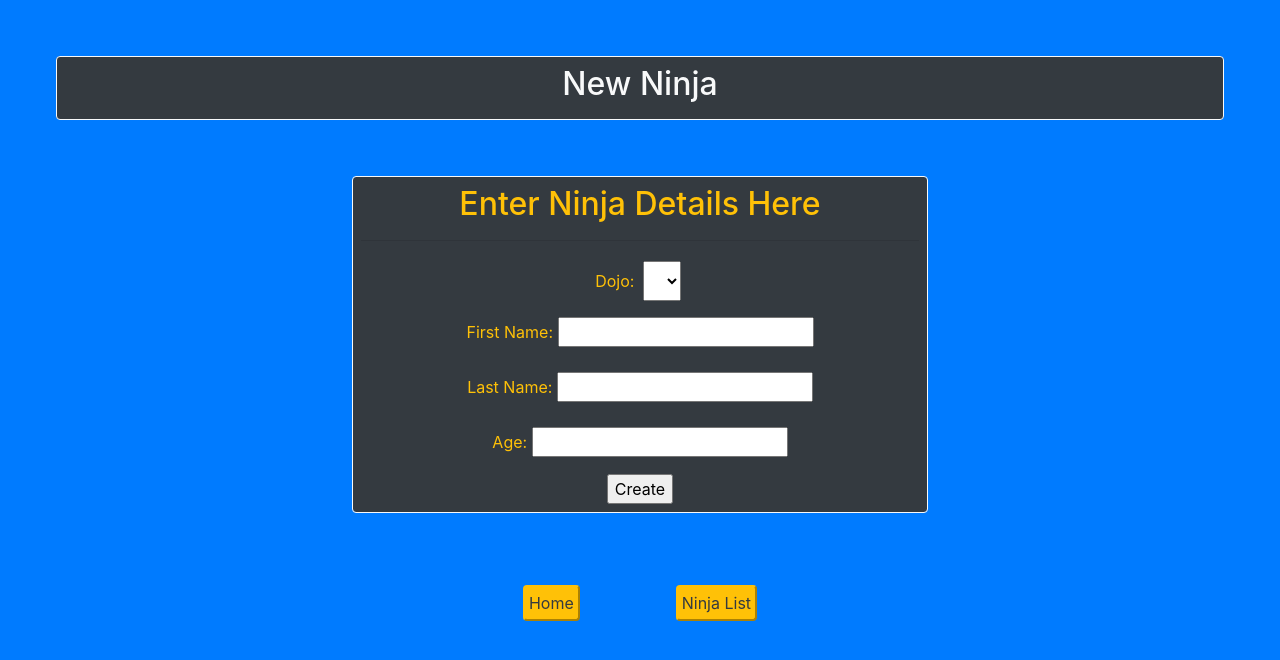
After one commit to cordovalegacy/Dojos_and_Ninjas_CRUD, a Flask app: page /add_ninjas_page in a window 1280 px wide. The commit adds this page. Shown: the top 660 px of the page. Run offline with Flask 2, Linux system fonts and the light colour scheme; lists and menus that the app fills with data are empty.

Commit message:
Almost Done with Full CRUD Moving on to One-To-Many

```diff
--- a/flask_app/controllers/ninjas.py
+++ b/flask_app/controllers/ninjas.py
@@ -7,3 +7,25 @@ def show_ninja_list():
     ninjas = Ninja.display_ninjas()
     print(ninjas)
     return render_template('show_ninja.html', ninja_list = ninjas)
+
+@app.route('/add_ninjas_page')
+def add_ninjas_page():
+    return render_template('ninja.html')
+
+@app.route('/add_ninja', methods = ['POST'])
+def add_ninja():
+    data = {
+        'first_name': request.form['fname'],
+        'last_name' : request.form['lname'],
+        'age': request.form['age']
+    }
+    Ninja.add_ninja(data)
+    return redirect('/show_ninja_list')
+
+@app.route('/edit_ninja/<int:id>')
+def edit_ninja(id):
+    return redirect('/show_ninja_list')
+
+@app.route('/delete_ninja/<int:id>')
+def delete_ninja(id):
+    return redirect('/show_ninja_list')
--- a/flask_app/models/ninja.py
+++ b/flask_app/models/ninja.py
@@ -18,3 +18,8 @@ class Ninja:
         for ninja in results:
             ninjas.append(cls(ninja))
         return ninjas
+
+    @classmethod
+    def add_ninja(cls, data):
+        query = "INSERT INTO ninjas (first_name, last_name, age, created_at, updated_at, dojo_id) VALUES ( %(fname)s, %(lname)s, %(age)s, NOW(), NOW() );"
+        return connectToMySQL('dojos_and_ninjas').query_db(query, data)
--- a/flask_app/templates/dojo.html
+++ b/flask_app/templates/dojo.html
@@ -33,7 +33,7 @@
     </div>
     <footer class="p-3 justify-content-center row">
         <button class="btn-warning p-1 mr-5 rounded"><a href="/show_ninja_list" class="text-dark text-center">Ninja List</a></button>
-        <button class="btn-warning p-1 ml-5 rounded"><a href="/add_ninja" class="text-dark text-center">Add a Ninja</a></button>
+        <button class="btn-warning p-1 ml-5 rounded"><a href="/add_ninjas_page" class="text-dark text-center">Add a Ninja</a></button>
     </footer>
 </body>
 
--- /dev/null
+++ b/flask_app/templates/ninja.html
@@ -0,0 +1,45 @@
+<!DOCTYPE html>
+<html lang="en">
+<head>
+    <meta charset="UTF-8">
+    <meta http-equiv="X-UA-Compatible" content="IE=edge">
+    <meta name="viewport" content="width=device-width, initial-scale=1.0">
+    <link rel="stylesheet" href="https://cdn.jsdelivr.net/npm/bootstrap@4.3.1/dist/css/bootstrap.min.css"
+        integrity="sha384-ggOyR0iXCbMQv3Xipma34MD+dH/1fQ784/j6cY/iJTQUOhcWr7x9JvoRxT2MZw1T" crossorigin="anonymous">
+    <title>Document</title>
+</head>
+<body class="bg-primary p-2">
+    <nav class="nav justify-content-around p-2 m-5 bg-dark text-light border border-2 border-light rounded">
+        <h2>New Ninja</h2>
+    </nav>
+    <div class="p-2 justify-content-around m-5 row">
+        <form action="/add_ninja" method="post" class=" form-control bg-dark p-2 text-center text-warning rounded border border-light h-100 w-50">
+            <h2>Enter Ninja Details Here</h2>
+            <hr>
+            <label for="dojo_name">Dojo: </label>
+            <select class="form-group p-2 m-1">
+                {% for one_dojo in all_dojos %}
+                <option value="{{ one_dojo.id }}">{{one_dojo.name}}</option>
+                {% endfor %}
+            </select>
+            <div class="form-group p-2 m-1">
+                <label for="fname">First Name: </label>
+                <input type="text" name="fname">
+            </div>
+            <div class="form-group p-2 m-1">
+                <label for="lname">Last Name: </label>
+                <input type="text" name="lname">
+            </div>
+            <div class="form-group p-2 m-1">
+                <label for="age">Age: </label>
+                <input type="text" name="age">
+            </div>
+            <input type="submit" value="Create">
+        </form>
+    </div>
+    <footer class="p-3 justify-content-center row">
+        <button class="btn-warning p-1 mr-5 rounded"><a href="/" class="text-dark text-center">Home</a></button>
+        <button class="btn-warning p-1 ml-5 rounded"><a href="/show_ninja_list" class="text-dark text-center">Ninja List</a></button>
+    </footer>
+</body>
+</html>
--- a/flask_app/templates/show_dojo.html
+++ b/flask_app/templates/show_dojo.html
@@ -11,6 +11,9 @@
 </head>
 
 <body class="bg-primary p-2">
+    <nav class="nav justify-content-around p-2 m-5 bg-dark text-light border border-2 border-light rounded">
+        <h2>Dojo Database</h2>
+    </nav>
     <div class="bg-dark m-auto p-2 border border-light text-warning rounded h-100 w-50">
         <h5 class="text-center">Check out this Dojo!</h5>
         <hr>
@@ -18,7 +21,7 @@
         <p>Dojo Name: {{ one_dojo.name }}</p>
         <p>Established: {{ one_dojo.created_at }}</p>
         <p>Renovated: {{ one_dojo.updated_at }}</p>
-        <button class="btn-warning p-1 rounded"><a href="/" class="text-dark text-center">Go Home</a></button>
+        <button class="btn-light p-1 rounded"><a href="/" class="text-dark text-center text-decoration-none">Go Home</a></button>
     </div>
 </body>
 
```
Also changed, not shown: flask_app/templates/show_ninja.html (+7 -0 lines).
